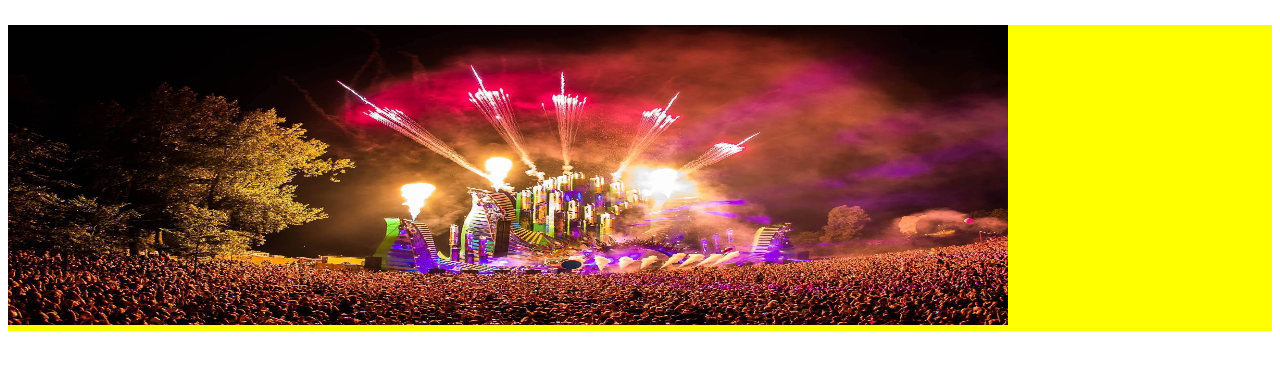
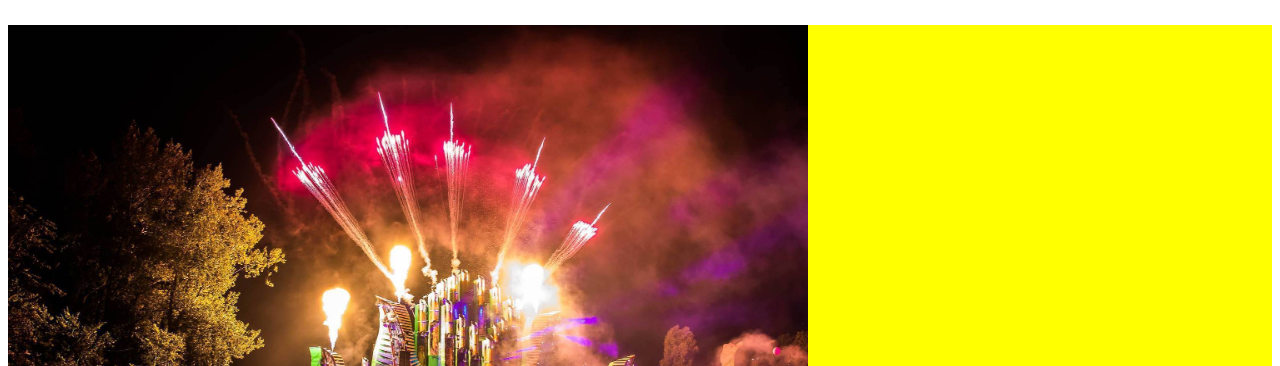
Before and after one commit to jannixon/PHESTIVAL, a plain HTML site: page index.html in a window 1280 px wide. Shown: the part 232-598 px from the top of the page. Drawn offline with Linux system fonts and the light colour scheme.

Commit message:
Update index.html

```diff
--- a/index.html
+++ b/index.html
@@ -10,7 +10,7 @@
     <body>
 
         <p>
-        <img src="festival.jpg" alt="festival" style="width:1000px;height:300px;">
+        <img src="festival.jpg" alt="festival" style="width:800px;height:500px;">
         </p>
 
         <h2> Line UP</h2>
```
